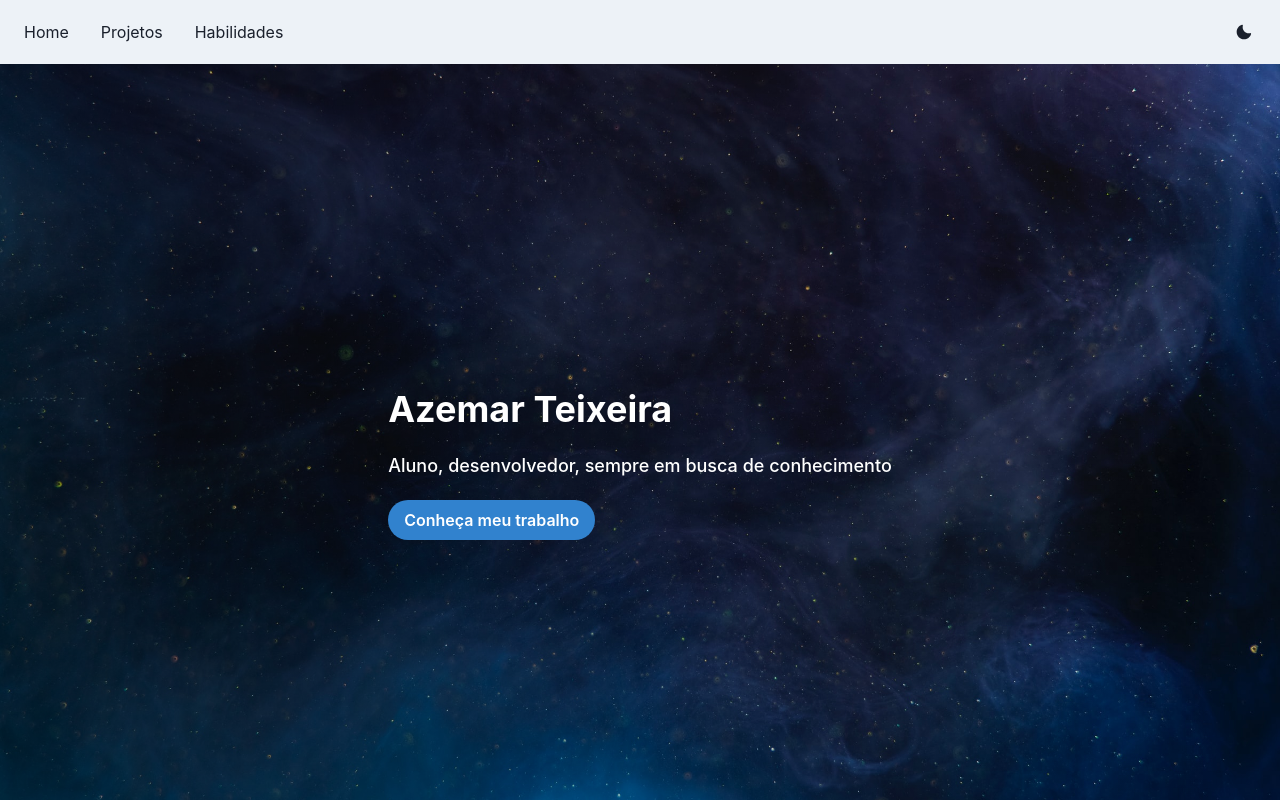
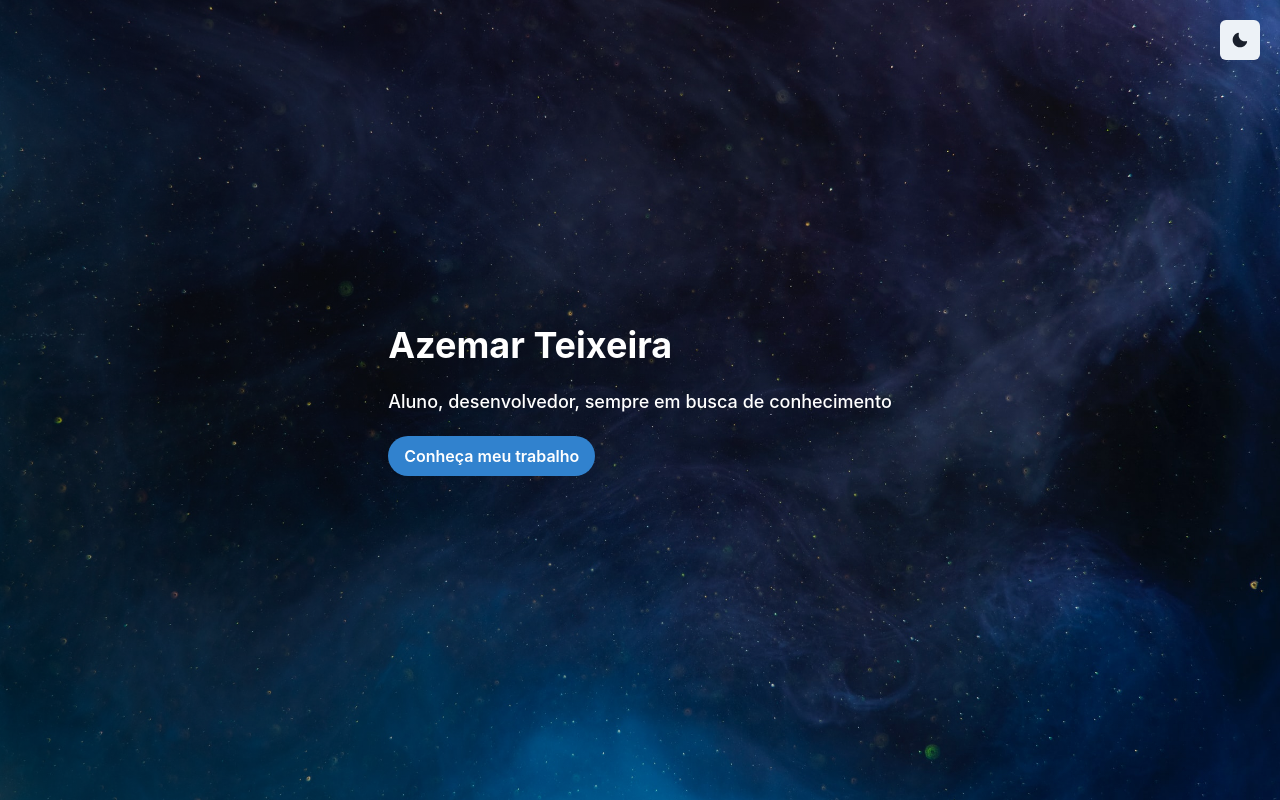
Before and after one commit to artn-dev/website, a Next.js app: page / in a window 1280 px wide. Shown: the top 800 px of the page. Built offline with nearby package versions, Linux system fonts and the light colour scheme.

Commit message:
Remove Header component

```diff
--- a/components/Header.tsx
+++ /dev/null
@@ -1,101 +0,0 @@
-import NextLink from 'next/link';
-import {
-  Box,
-  Flex,
-  Link,
-  useDisclosure,
-  useColorModeValue,
-  Stack,
-  useColorMode,
-  IconButton,
-  HStack,
-} from '@chakra-ui/react';
-import { CloseIcon, HamburgerIcon, MoonIcon, SunIcon } from '@chakra-ui/icons';
-
-interface HeaderLinkProps {
-  children: React.ReactNode;
-  href?: string;
-}
-
-const HeaderLink = ({ children, href = '/' }: HeaderLinkProps) => (
-  <NextLink href={href} passHref>
-    <Link
-      px={2}
-      py={1}
-      href={href}
-      rounded={'md'}
-      _hover={{
-        textDecoration: 'none',
-        bg: useColorModeValue('gray.200', 'gray.700'),
-      }}
-    >
-      {children}
-    </Link>
-  </NextLink>
-);
-
-const Header = () => {
-  const { colorMode, toggleColorMode } = useColorMode();
-  const { isOpen, onOpen, onClose } = useDisclosure();
-
-  const links = [
-    ['Home', '#'],
-    ['Projetos', '#projects'],
-    ['Habilidades', '#skills'],
-  ];
-
-  return (
-    <>
-      <Box bg={useColorModeValue('gray.100', 'blue.700')} px={4}>
-        <Flex h={16} alignItems={'center'} justifyContent={'space-between'}>
-          <IconButton
-            size={'md'}
-            icon={isOpen ? <CloseIcon /> : <HamburgerIcon />}
-            aria-label={'Open Menu'}
-            display={{ md: 'none' }}
-            onClick={isOpen ? onClose : onOpen}
-          />
-
-          <HStack spacing={8} alignItems={'center'}>
-            <HStack
-              as={'nav'}
-              spacing={4}
-              display={{ base: 'none', md: 'flex' }}
-            >
-              {links.map((link, i) => (
-                <HeaderLink href={link[1]} key={i}>
-                  {link[0]}
-                </HeaderLink>
-              ))}
-            </HStack>
-          </HStack>
-
-          <Flex alignItems={'center'}>
-            <Stack direction={'row'} spacing={7}>
-              <IconButton
-                onClick={toggleColorMode}
-                aria-label='Alternar entre temas escuro e claro'
-              >
-                {colorMode === 'light' ? <MoonIcon /> : <SunIcon />}
-              </IconButton>
-            </Stack>
-          </Flex>
-        </Flex>
-
-        {isOpen ? (
-          <Box pb={4} display={{ md: 'none' }}>
-            <Stack as={'nav'} spacing={4}>
-              {links.map((link, i) => (
-                <HeaderLink href={link[1]} key={i}>
-                  {link[0]}
-                </HeaderLink>
-              ))}
-            </Stack>
-          </Box>
-        ) : null}
-      </Box>
-    </>
-  );
-};
-
-export default Header;
--- a/pages/index.tsx
+++ b/pages/index.tsx
@@ -1,17 +1,25 @@
-import { VStack, Box } from '@chakra-ui/react';
-import Header from '../components/Header';
+import { VStack, Box, useColorMode, IconButton } from '@chakra-ui/react';
+import { MoonIcon, SunIcon } from '@chakra-ui/icons';
 import Footer from '../components/Footer';
 import MainHero from '../components/MainHero';
 import Projects from '../components/Projects';
 import Skills from '../components/Skills';
 
 const Home = () => {
+  const { colorMode, toggleColorMode } = useColorMode();
   return (
     <>
       <VStack spacing={0}>
-        <Box pos='sticky' top={0} zIndex={2} w={'full'}>
-          <Header />
-        </Box>
+        <IconButton
+          position={'fixed'}
+          top={'20px'}
+          right={'20px'}
+          onClick={toggleColorMode}
+          aria-label='Alternar entre temas escuro e claro'
+        >
+          {colorMode === 'light' ? <MoonIcon /> : <SunIcon />}
+        </IconButton>
+
         <MainHero />
         <Box py={10} w={'full'}>
           <Projects />
```
